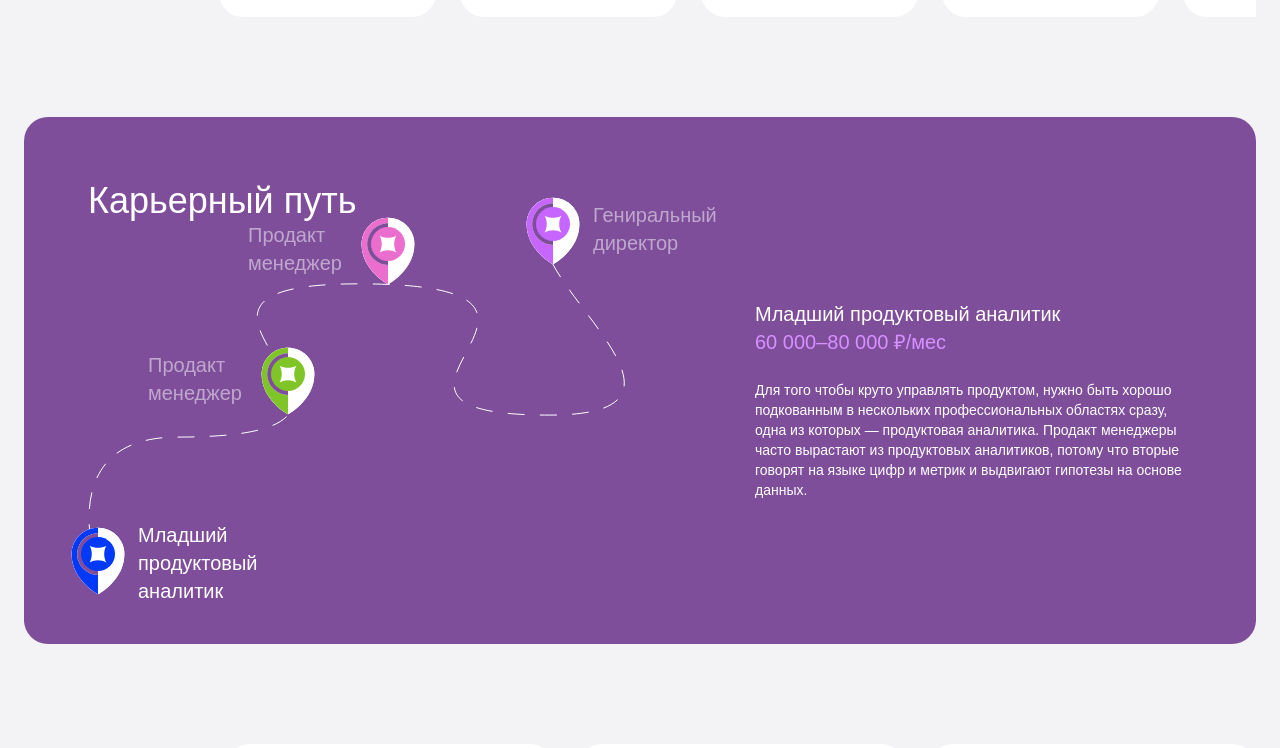
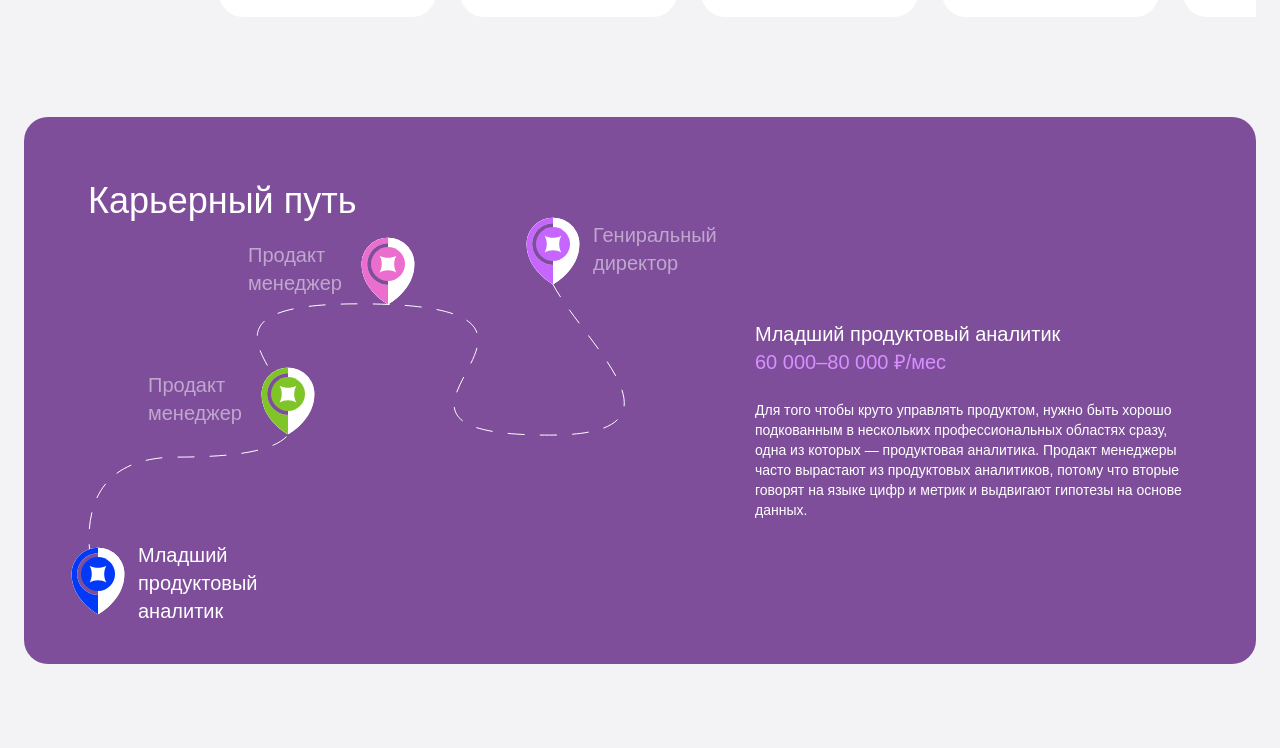
Before and after one commit to MPU-Career-card/frontend, a React (Create React App) app: page / in a window 1280 px wide. Shown: the part 395-1143 px from the top of the page. Built offline with nearby package versions, Linux system fonts and the light colour scheme; a web font is replaced by a local one.

Commit message:
fix: margin update

```diff
--- a/src/widgets/map/ui/map.tsx
+++ b/src/widgets/map/ui/map.tsx
@@ -25,7 +25,7 @@ export const Map: FC<MapProps> = ({
                 Карьерный путь
             </Text>
             <Flex
-                marginTop={['xs', 's', 'm'].includes(sizeCategory) ? 50 : 0}
+                marginTop={['xs', 's', 'm'].includes(sizeCategory) ? 50 : 20}
                 direction={
                     ['xs', 's', 'm'].includes(sizeCategory)
                         ? 'vertical' : 'horizontal'
```
